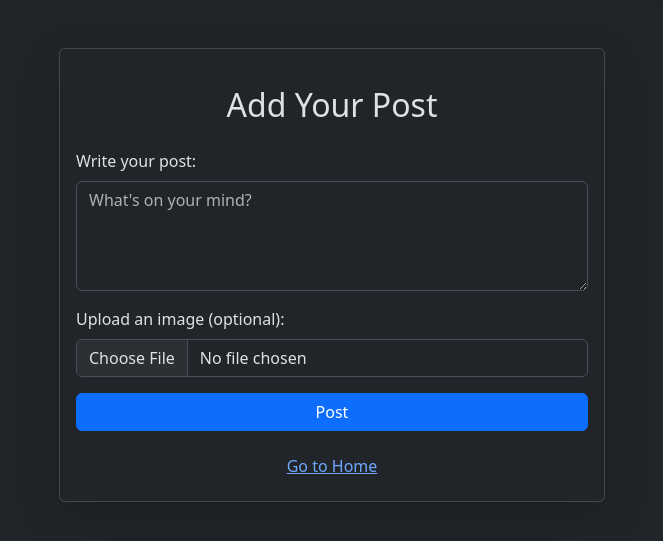
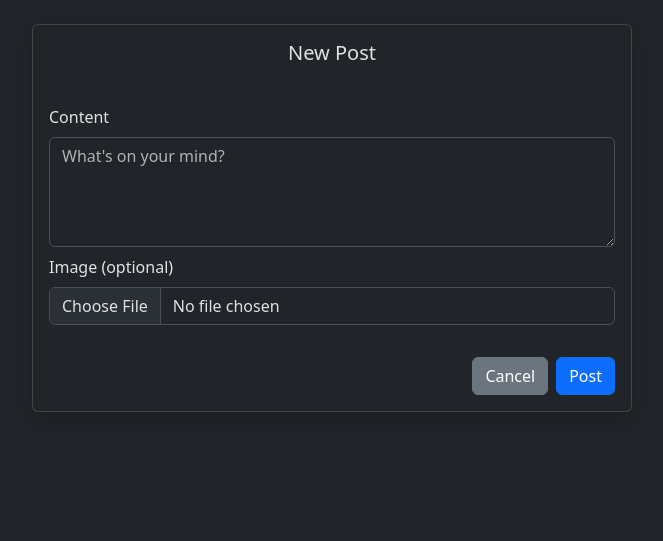
Before and after one commit to dentolos19/ecoprimers, a Flask app: page /community/post in a window 1280 px wide. Shown: the part 56-597 px from the top of the page, without its empty margins (308-971 px from the left). Run offline with Flask 3, Linux system fonts and the light colour scheme; the visitor is signed in with stand-in values (Sample User, id 1); parts of the project's set-up code (start-up, migrations or seed data) failed here and were passed over; some libraries are stand-ins or nearby versions.

Commit message:
Updated community styling

```diff
--- a/src/templates/community-edit.html
+++ b/src/templates/community-edit.html
@@ -1,7 +1,7 @@
 {% extends "base.html" %}
 
 {% block body %}
-<div class="container my-4 d-flex justify-content-center align-items-center">
+<div class="container my-4 d-flex justify-content-center">
   <form class="card" style="width: 600px;" method="post" action="{{ url_for('community_edit', id=post.id) }}" enctype="multipart/form-data">
     <!-- Header -->
     <div class="card-body d-flex justify-content-between align-items-center">
@@ -22,11 +22,11 @@
     <div class="card-body vstack gap-2">
       <div>
         <label class="form-label" for="content">Content</label>
-        <textarea id="content" name="content" class="form-control" rows="4">{{ post.content }}</textarea>
+        <textarea id="content" class="form-control" name="content" rows="4" placeholder="What's on your mind?" required>{{ post.content }}</textarea>
       </div>
       <div>
         <label class="form-label" for="image">Image (optional)</label>
-        <input id="image" type="file" name="image" class="form-control" />
+        <input id="image" class="form-control" type="file" name="image" />
       </div>
     </div>
 
--- a/src/templates/community-post.html
+++ b/src/templates/community-post.html
@@ -1,40 +1,31 @@
 {% extends "base.html" %}
 
 {% block body %}
-<div class="container mt-5">
-  <div class="row justify-content-center">
-    <div class="col-md-8 col-lg-6">
-      <div class="card shadow-lg">
-        <div class="card-body">
-          <h1 class="card-title text-center mb-4">Add Your Post</h1>
+<div class="container my-4 d-flex justify-content-center">
+  <form class="card shadow" style="width: 600px;" method="post" action="{{ url_for('community_post') }}" enctype="multipart/form-data">
+    <!-- Body -->
+    <div class="card-body">
+      <h5 class="card-title text-center">New Post</h5>
+    </div>
 
-          <form action="{{ url_for('community_post') }}" method="POST" enctype="multipart/form-data">
-            <!-- Content Field -->
-            <div class="mb-3">
-              <label for="content" class="form-label">Write your post:</label>
-              <textarea id="content" name="content" rows="4" class="form-control" placeholder="What's on your mind?" required></textarea>
-            </div>
-
-            <!-- Image Upload Field -->
-            <div class="mb-3">
-              <label for="image" class="form-label">Upload an image (optional):</label>
-              <input type="file" id="image" name="image" class="form-control" />
-            </div>
-
-            <!-- Submit Button -->
-            <div class="text-center">
-              <button type="submit" class="post-btn btn btn-primary w-100">Post</button>
-            </div>
-          </form>
-
-          <!-- Go to Home Link -->
-          <div class="text-center mt-3">
-            <a href="{{ url_for('community') }}" class=" btn btn-link">Go to Home</a>
-          </div>
-        </div>
+    <!-- Fields -->
+    <div class="card-body vstack gap-2">
+      <div>
+        <label class="form-label" for="content">Content</label>
+        <textarea id="content" class="form-control" name="content" rows="4" placeholder="What's on your mind?" required></textarea>
+      </div>
+      <div>
+        <label class="form-label" for="image">Image (optional)</label>
+        <input class="form-control" type="file" id="image" name="image" />
       </div>
     </div>
-  </div>
+
+    <!-- Actions -->
+    <div class="card-body d-flex justify-content-end gap-2">
+      <a class="btn btn-secondary" href="{{ url_for('community') }}">Cancel</a>
+      <button class="btn btn-primary" type="submit">Post</button>
+    </div>
+  </form>
 </div>
 
 <script>
--- a/src/templates/community.html
+++ b/src/templates/community.html
@@ -31,7 +31,7 @@
       {% endif %}
     </div>
 
-    <!-- Body -->
+    <!-- Image -->
     <div>
       {% if post.image_url %}
       <img class="img-fluid" src="{{ post.image_url }}" alt="Image" />
```
